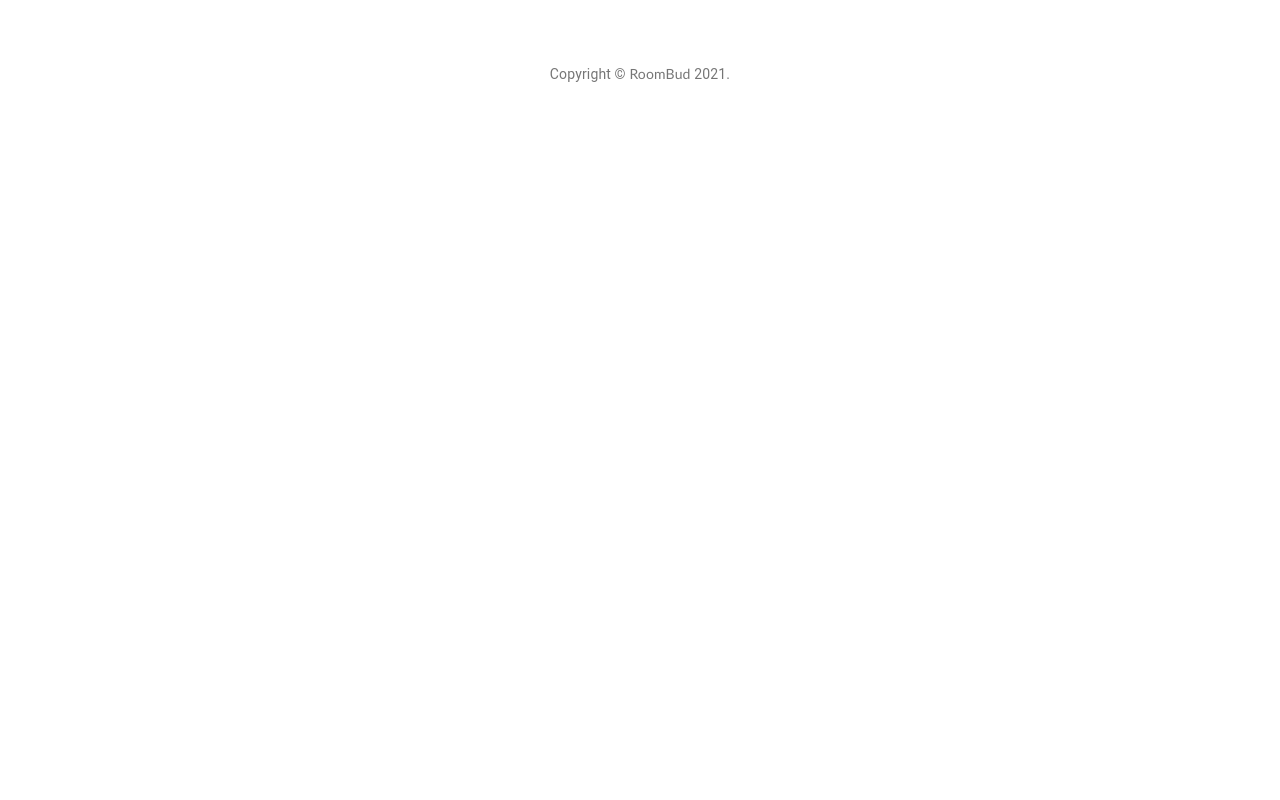
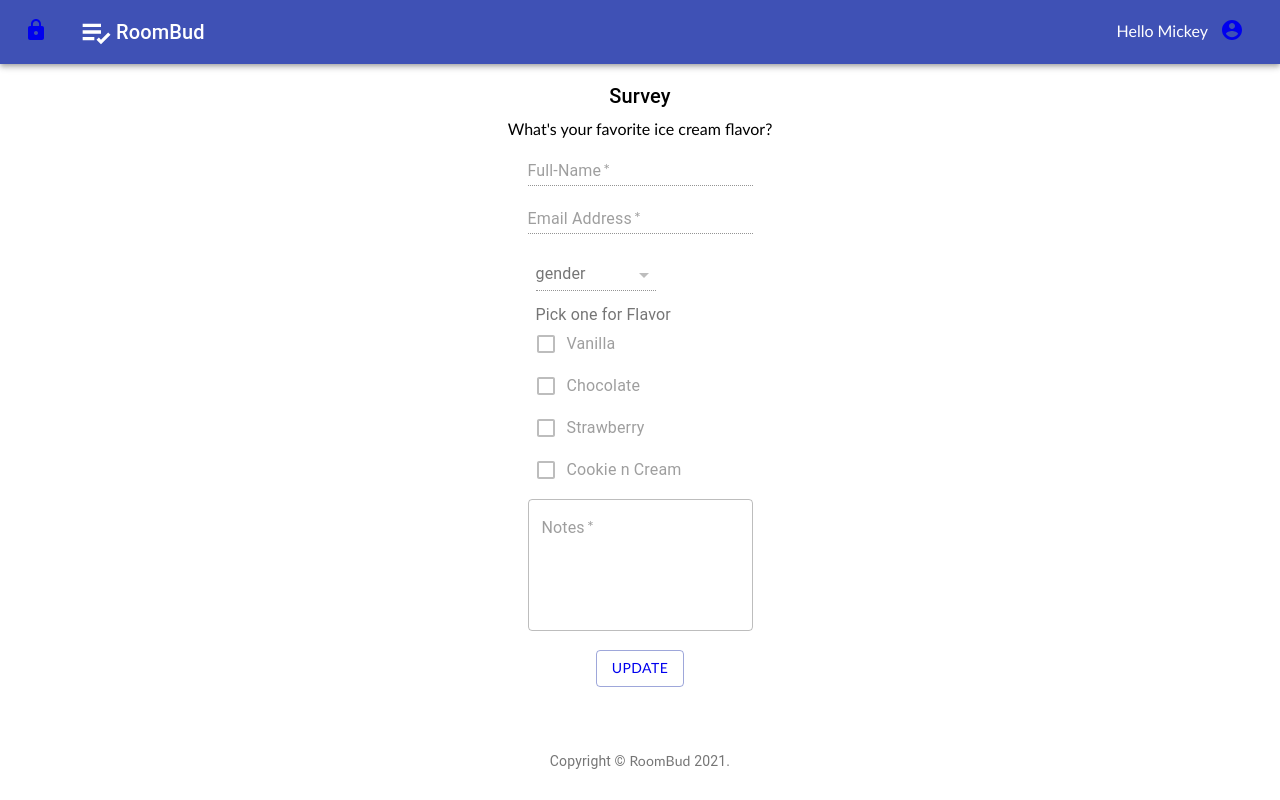
Before and after one commit to choumrdh/Honey-Do, a React (Create React App) app: page /edit in a window 1280 px wide. Built offline with nearby package versions, Linux system fonts and the light colour scheme.

Commit message:
update order

```diff
--- a/src/App.js
+++ b/src/App.js
@@ -7,7 +7,7 @@ import { BrowserRouter as Router, Switch, Route } from "react-router-dom";
 import Login from "./components/Login/Login";
 // import HomePage from "./pages/Homepage";
 import AccountPage from "./pages/Accountpage";
-// import viewSurveyPage from "./pages/viewSurveyPage";
+import EditSurveyPage from "./pages/EditSurveyPage";
 import Homepagev2 from "./pages/Homepagev2";
 import defaultSurvey from "./components/Survey/pre-madeSurvey.json";
 
@@ -23,8 +23,10 @@ function App() {
   const [todos, setTodos] = useState(
     savedTodoList ? JSON.parse(savedTodoList) : []
   );
-  // console.log('todo:app', todos);
-  storage.setItem("default", JSON.stringify(defaultSurvey));
+
+  if(!storage.getItem("default")) {
+    storage.setItem("default", JSON.stringify(defaultSurvey));
+  }
   const getDefault = JSON.parse(storage.getItem("default"));
 
   return (
@@ -32,7 +34,9 @@ function App() {
       <Router>
         <Switch>
           <Route exact path="/" component={Login} />
-          <Route exact path="/survey" render={() => <viewSurveyPage />} />
+          {/* <Route exact path="/view" render={() => <ViewSurveyPage />} /> */}
+          <Route exact path="/add" render={() => <EditSurveyPage firstname={firstname} isEditable={false} />} />
+          <Route exact path="/edit" render={() => <EditSurveyPage firstname={firstname} isEditable={true} />} />
           {/* <Route
           exact
           path="/home"
--- a/src/components/Survey/pre-madeSurvey.json
+++ b/src/components/Survey/pre-madeSurvey.json
@@ -24,7 +24,7 @@
       {
         "id": 3,
         "type": "checkbox.single",
-        "label": "flavor",
+        "label": "Pick one for Flavor",
         "value": ["Vanilla", "Chocolate", "Strawberry", "Cookie n Cream"]
       },
       {
--- a/src/components/Survey/surveyFormv2.js
+++ b/src/components/Survey/surveyFormv2.js
@@ -13,12 +13,12 @@ import {
   Checkbox,
   MenuItem,
   Button,
-  Snackbar
+  Snackbar,
 } from "@material-ui/core";
-import MuiAlert from '@material-ui/lab/Alert';
+import MuiAlert from "@material-ui/lab/Alert";
 import { DragDropContext, Droppable, Draggable } from "react-beautiful-dnd";
 
-const SurveyFormv2 = ({ surveyId }) => {
+const SurveyFormv2 = ({ surveyId, isEditable }) => {
   const useStyles = makeStyles((theme) => ({
     formControl: {
       margin: theme.spacing(1),
@@ -35,27 +35,25 @@ const SurveyFormv2 = ({ surveyId }) => {
       alignItems: "center",
     },
   }));
+  const [isEdit, setIsEdit] = useState(isEditable);
+  const [formValue, setFormValue] = useState({});
+  const [open, setOpen] = useState(false);
   const classes = useStyles();
   function Alert(props) {
     return <MuiAlert elevation={6} variant="filled" {...props} />;
   }
-  //   const { id, title, questions } = survayData;
-  const surveyToRender = JSON.parse(
-    window.localStorage.getItem("default")
-  ).find((survey) => surveyId == survey.id);
+  const allSurveys = JSON.parse(window.localStorage.getItem("default"));
+  const surveyToRender = allSurveys.find((survey) => surveyId == survey.id);
   const { id, title, questions } = surveyToRender;
 
   const onDragEnd = (result) => {
     if (!result.destination) return;
 
-    console.log(result.source.index, result.destination.index);
     const temp = questions[result.source.index];
     questions[result.source.index] = questions[result.destination.index];
     questions[result.destination.index] = temp;
   };
-  const [isEdit, setIsEdit] = useState(false);
-  const [formValue, setFormValue] = useState({});
-  const [open, setOpen] = useState(false);
+
   const textHandler = (event, questionId) => {
     setFormValue({
       ...formValue,
@@ -75,7 +73,8 @@ const SurveyFormv2 = ({ surveyId }) => {
     });
   };
   const submitHandler = () => {
-    const surveyAnswers = JSON.parse(window.localStorage.getItem("surveyAnswer")) || {};
+    const surveyAnswers =
+      JSON.parse(window.localStorage.getItem("surveyAnswer")) || {};
     const currentSurveyAnswers = surveyAnswers[surveyId] || [];
     console.log(surveyAnswers, currentSurveyAnswers);
     currentSurveyAnswers.push(formValue);
@@ -84,12 +83,13 @@ const SurveyFormv2 = ({ surveyId }) => {
     setOpen(true);
   };
   const closeHandle = (event, reason) => {
-    if (reason === 'clickaway') {
+    if (reason === "clickaway") {
       return;
     }
 
     setOpen(false);
   };
+  console.log(surveyId, surveyToRender);
   return (
     <div>
       {!isEdit && (
@@ -221,9 +221,8 @@ const SurveyFormv2 = ({ surveyId }) => {
             <div>
               <Droppable droppableId="surveyDrop">
                 {(provided, snapshot) => (
-                  <div ref={provided.innerRef}>
-                    {questions.map((question, index) => {
-                      return (
+                  <div ref={provided.innerRef} {...provided.droppableProps}>
+                    {questions.map((question, index) => (
                       <Draggable
                         draggableId={`${question.id}`}
                         key={question.id}
@@ -233,44 +232,22 @@ const SurveyFormv2 = ({ surveyId }) => {
                           switch (question.type) {
                             case "input":
                               return (
-                                  <>
                                 <Grid item xs={12} sm={12}>
                                   <TextField
                                     {...provided.draggableProps}
                                     {...provided.dragHandleProps}
                                     ref={provided.innerRef}
-                                        key={index}
+                                    key={`${index}`}
+                                    key={`${index}`}
                                     required
-                                        id={question.id}
+                                    disabled
+                                    id={`${question.id}`}
                                     name={question.label}
                                     label={question.label}
                                     fullWidth
-                                        autoComplete="name"
-                                        // onChange={(event) => {
-                                        //   setFirstName(event.target.value);
-                                        // }}
                                   />
+                                  {console.log(question.label)}
                                 </Grid>
-                                    <Grid item xs={12} sm={12}>
-                                      <TextField
-                                        {...provided.draggableProps}
-                                        {...provided.dragHandleProps}
-                                        ref={provided.innerRef}
-                                        key={index}
-                                        margin="normal"
-                                        required
-                                        fullWidth
-                                        id="email"
-                                        label="Email Address"
-                                        name="email"
-                                        autoComplete="email"
-                                        autoFocus
-                                        // onChange={(event) => {
-                                        //   setEmail(event.target.value);
-                                        // }}
-                                      />
-                                    </Grid>
-                                  </>
                               );
                               break;
                             case "dropdown":
@@ -278,18 +255,17 @@ const SurveyFormv2 = ({ surveyId }) => {
                                 <Grid item xs={12} sm={12}>
                                   <FormControl
                                     className={classes.formControl}
-                                    >
-                                      <InputLabel>Gender</InputLabel>
-                                      <Select
                                     {...provided.draggableProps}
                                     {...provided.dragHandleProps}
                                     ref={provided.innerRef}
-                                        key={index}
+                                    key={`${index}`}
+                                  >
+                                    <InputLabel>{question.label}</InputLabel>
+                                    <Select
                                       name={question.label}
                                       id={question.label}
                                       autoWidth
-                                        // onChange={handleSelect}
-                                        // value={gender}
+                                      disabled
                                     >
                                       {question.value.map((option, index) => (
                                         <MenuItem value={option} key={index}>
@@ -301,29 +277,27 @@ const SurveyFormv2 = ({ surveyId }) => {
                                 </Grid>
                               );
                               break;
-                              case "checkbox":
+                            case "checkbox.single":
                               return (
                                 <Grid item xs={12}>
                                   <FormControl
                                     className={classes.formControl}
-                                    >
-                                      <FormLabel component="legend">
-                                        Pick one ice cream flavor
-                                      </FormLabel>
-                                      <FormGroup
                                     {...provided.draggableProps}
                                     {...provided.dragHandleProps}
                                     ref={provided.innerRef}
-                                        key={index}
+                                    key={`${index}`}
                                   >
+                                    <FormLabel component="legend">
+                                      {question.label}
+                                    </FormLabel>
+                                    <FormGroup>
                                       {question.value.map((option, index) => (
                                         <FormControlLabel
                                           control={
                                             <Checkbox
                                               key={index}
-                                                //   checked={checkOption.vanilla}
-                                                //   onChange={handleChange}
                                               name={option}
+                                              disabled
                                               color="primary"
                                             />
                                           }
@@ -339,10 +313,7 @@ const SurveyFormv2 = ({ surveyId }) => {
                               return (
                                 <Grid item xs={12} sm={12}>
                                   <TextField
-                                      {...provided.draggableProps}
-                                      {...provided.dragHandleProps}
-                                      ref={provided.innerRef}
-                                      key={index}
+                                  disabled
                                     required
                                     id={question.id}
                                     label={question.label}
@@ -351,9 +322,10 @@ const SurveyFormv2 = ({ surveyId }) => {
                                     rows={5}
                                     placeholder="Please enter note here"
                                     variant="outlined"
-                                      // onChange={(event) => {
-                                      //   setNotes(event.target.value);
-                                      // }}
+                                    {...provided.draggableProps}
+                                    {...provided.dragHandleProps}
+                                    ref={provided.innerRef}
+                                    key={index}
                                   />
                                 </Grid>
                               );
@@ -361,16 +333,17 @@ const SurveyFormv2 = ({ surveyId }) => {
                           }
                         }}
                       </Draggable>
-                      );
-                    })}
+                    ))}
                   </div>
                 )}
               </Droppable>
             </div>
             <Grid>
               <br></br>
-              <Button type="submit" variant="outlined" color="primary">
-                Update
+              <Button type="button" variant="outlined" color="primary" onClick={() => {
+                  window.localStorage.setItem('default', JSON.stringify(allSurveys));
+              }}>
+                <a href="/home">Update</a>
               </Button>
             </Grid>
           </form>
--- a/src/pages/viewSurveyPage.js
+++ b/src/pages/EditSurveyPage.js
@@ -17,7 +17,7 @@ const useStyles = makeStyles((theme) => ({
   },
 }));
 
-const SurveyPage = ({ firstname }) => {
+const SurveyPage = ({ firstname, isEditable }) => {
   const classes = useStyles();
 
   return (
@@ -27,8 +27,7 @@ const SurveyPage = ({ firstname }) => {
 
         <Container className="todo-app">
           <Grid container direction="row" justify="center" alignItems="center">
-            {/* <Survey /> */}
-            <SurveryForm2 surveyId={1}/>
+            <SurveryForm2 surveyId={1} isEditable={isEditable}/>
           </Grid>
         </Container>
       </section>
```
Also changed, not shown: src/components/Survey/DisplaySurveyCard.js (+16 -14 lines). Lines whose indentation alone changed are shown as unchanged.
